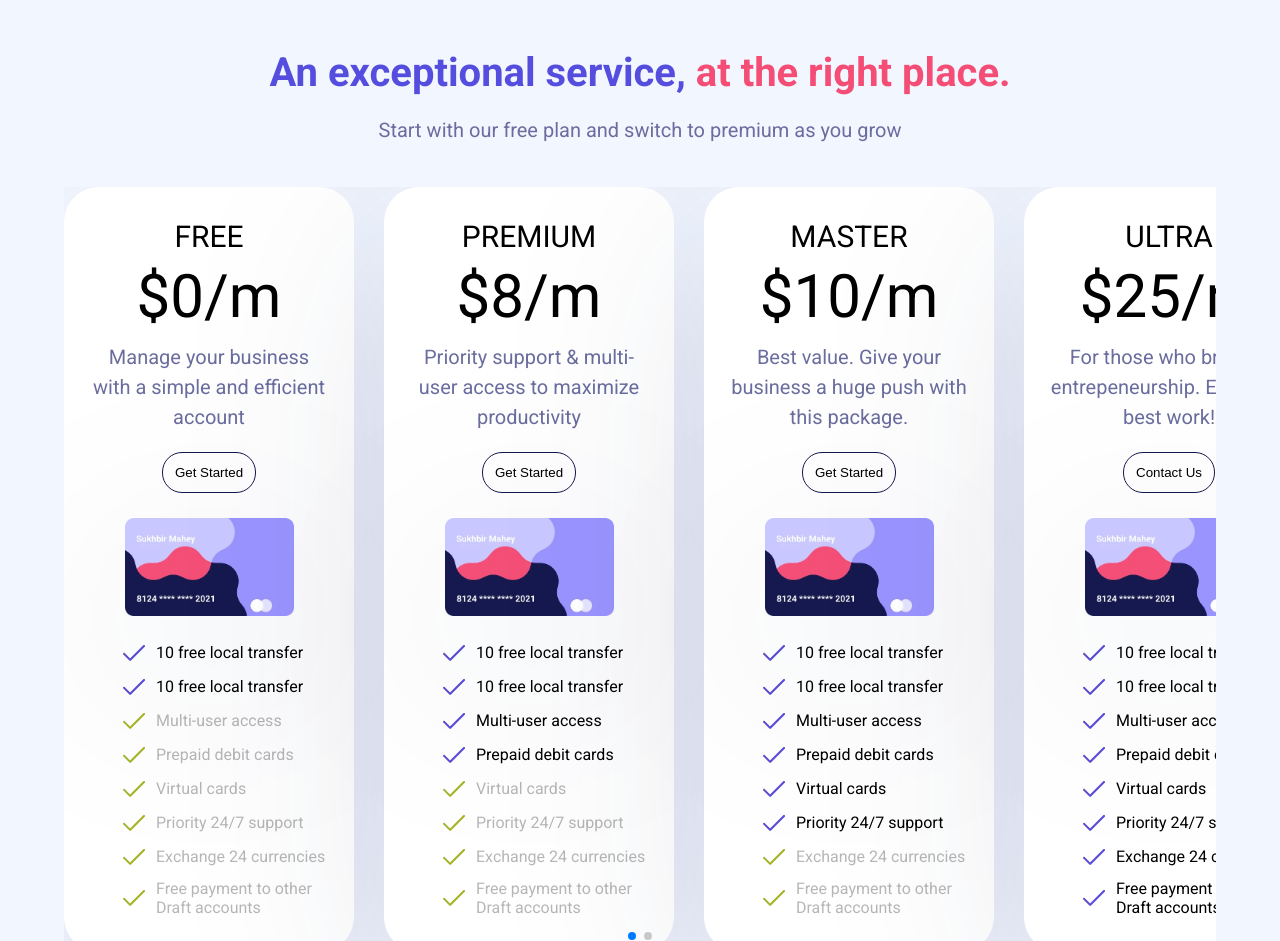
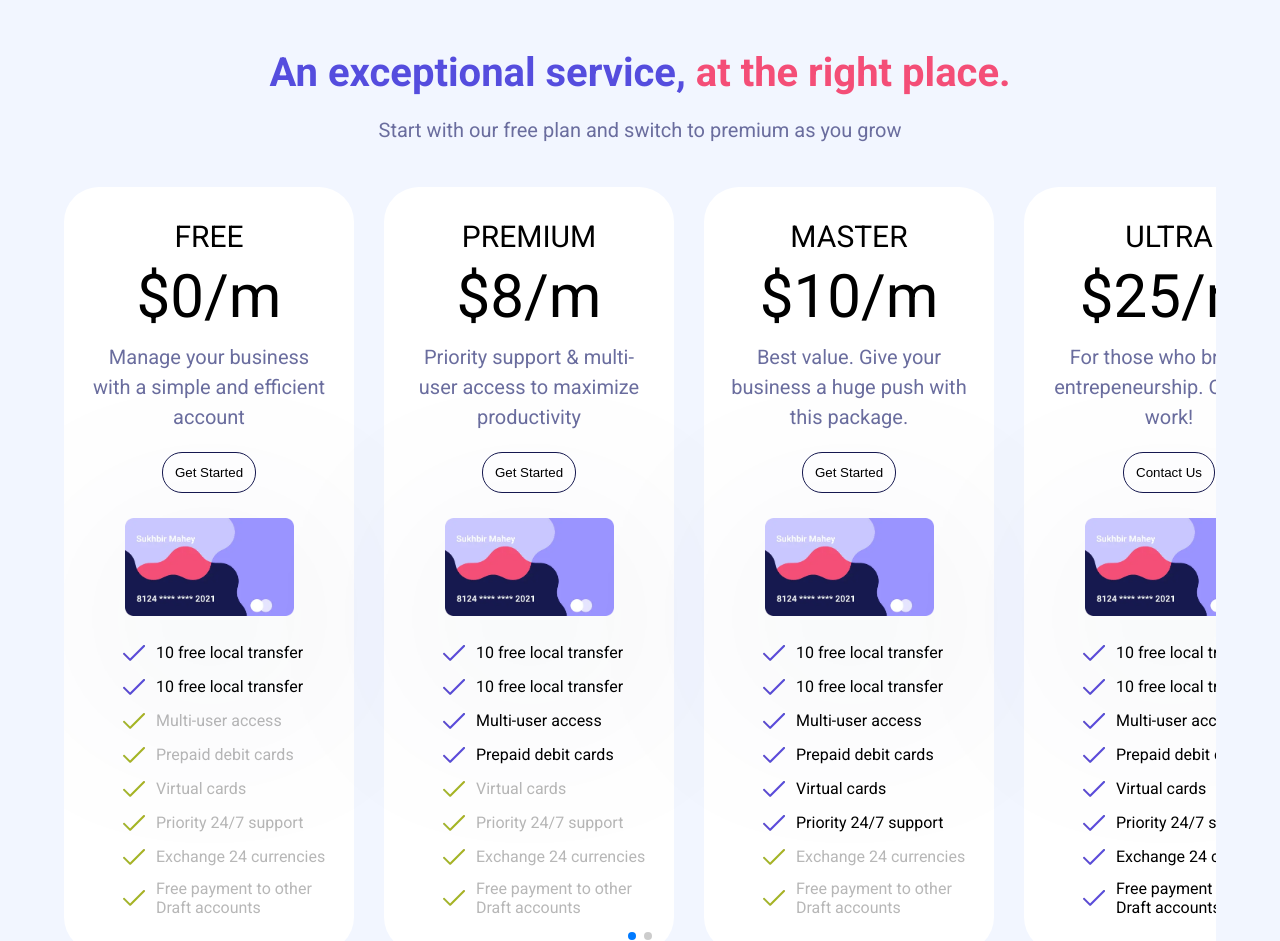
Before and after one commit to muvildan/SEAT_CODE-CSS, a website: page index.html in a window 1280 px wide. Shown: the part 2852-3793 px from the top of the page. Drawn offline with nearby package versions, Linux system fonts and the light colour scheme; no server answers.

Commit message:
Minor visual refinement ✨

```diff
--- a/index.html
+++ b/index.html
@@ -209,7 +209,7 @@
                         <swiper-slide class="pricing__card">
                                 <h3 class="pricing__card-tier">ULTRA</h3>
                                 <h1 class="pricing__card-price">$25/m</h1>
-                                <p class="pricing__card-description body-main">For those who breathe entrepeneurship. Enjoy our best work!</p>
+                                <p class="pricing__card-description body-main">For those who breathe entrepeneurship. Our best work!</p>
                                 <button class="pricing__card-button tertiary-button">Contact Us</button>
                                 <div class="features__credit-card-container">
                                     <div class="pricing__credit-card-img-container">
--- a/less/components/pricing.less
+++ b/less/components/pricing.less
@@ -49,7 +49,7 @@
         align-items: center;
         align-self: center;
         max-width: 260px;
-        filter: drop-shadow(0px 50px 100px rgba(22, 25, 79, 0.1));
+        //filter: drop-shadow(0px 50px 100px rgba(22, 25, 79, 0.1));
     }
 
     &__card-tier {
```
Also changed, not shown: styles/styles.css.
